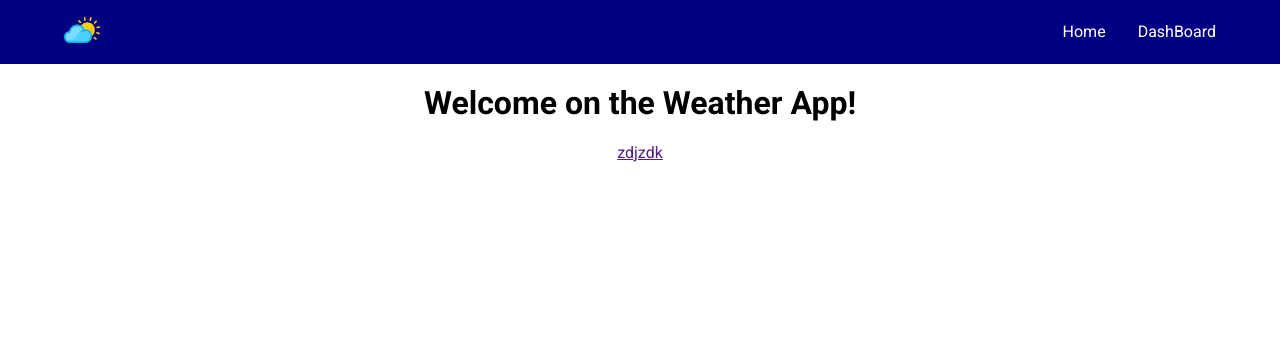
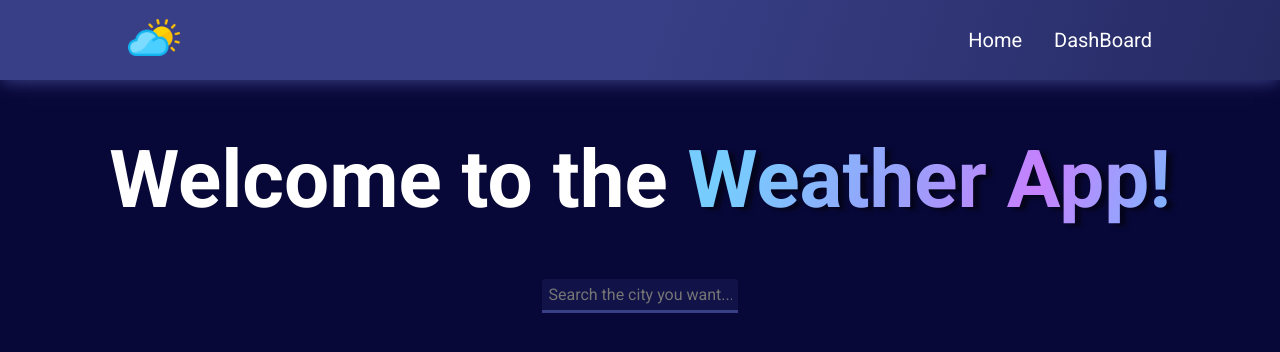
Before and after one commit to YxxgSxxl/vue3-weatherapp, a Vue app: page /#/ in a window 1280 px wide. Shown: the top 352 px of the page. Built offline with nearby package versions, Linux system fonts and the light colour scheme.

Commit message:
Search Bar added

```diff
--- a/public/index.html
+++ b/public/index.html
@@ -1,18 +1,24 @@
 <!DOCTYPE html>
-<html lang="">
+<html lang="en">
+
 <head>
   <meta charset="utf-8">
   <meta http-equiv="X-UA-Compatible" content="IE=edge">
   <meta name="viewport" content="width=device-width,initial-scale=1.0">
   <link rel="icon" href="<%= BASE_URL %>favicon.ico">
-    <title><%= htmlWebpackPlugin.options.title %></title>
+  <title>
+    <%= htmlWebpackPlugin.options.title %>
+  </title>
 </head>
+
 <body>
   <noscript>
-      <strong>We're sorry but <%= htmlWebpackPlugin.options.title %> doesn't work properly without JavaScript enabled. Please enable it to continue.</strong>
+    <strong>We're sorry but <%= htmlWebpackPlugin.options.title %> doesn't work properly without JavaScript enabled.
+        Please enable it to continue.</strong>
   </noscript>
 
   <div id="app"></div>
   <!-- built files will be auto injected -->
 </body>
+
 </html>
--- a/src/App.vue
+++ b/src/App.vue
@@ -1,17 +1,20 @@
 <template>
   <HeaderComp/>
 
-  <h1>Welcome on the Weather App!</h1>
-  <a href="">zdjzdk</a>
+  <h1>Welcome to the <span class="h1-gradient">Weather App!</span></h1>
+
+  <SearchBar/>
 </template>
 
 <script>
-import HeaderComp from './components/HeaderComp.vue'
+import HeaderComp from './components/HeaderComp.vue';
+import SearchBar from './components/SearchBar.vue';
 
 export default {
   name: 'App',
   components: {
     HeaderComp,
+    SearchBar
   }
 }
 </script>
@@ -25,6 +28,29 @@ export default {
   -webkit-font-smoothing: antialiased;
   -moz-osx-font-smoothing: grayscale;
   text-align: center;
-  /* color: #2c3e50; */
+  color: white;
 }
+
+body {
+  background-color: #080838;
+
+  }
+
+  h1 {
+    font-size: 80px;
+    color: white;
+  }
+
+  .h1-gradient {
+    background-color: rgba(123,183,253,1);
+    background-image: linear-gradient( 109.6deg,  rgba(112,246,255,0.33) 11.2%, rgba(221,108,241,0.26) 42%, rgba(229,106,253,0.71) 71.5%, rgba(123,183,253,1) 100.2% );
+    background-size: 100%;
+    background-clip: text;
+    -webkit-background-clip: text;
+    -moz-background-clip: text;
+    -webkit-text-fill-color: transparent;
+    -moz-text-fill-color: transparent;
+
+    filter: drop-shadow(6px 3px 2px rgba(0, 0,0, .5));
+    }
 </style>
--- a/src/components/HeaderComp.vue
+++ b/src/components/HeaderComp.vue
@@ -1,6 +1,6 @@
 <template>
   <header>
-    <a href="#">
+    <a href="index.html">
         <img src="/img/weather-logo.png" alt="">
     </a>
 
@@ -24,16 +24,20 @@ export default {
 
 <style lang="scss" scoped>
 header {
-    background-color: navy;
+    // background-color: #393F86;
+    background: linear-gradient( 109.6deg,  #393F86 50%, #252a63 100.2% );
     color: white;
     height: 2rem;
-    padding: 1rem 4rem 1rem 4rem;
+    padding: 1rem 2rem 1rem 2rem;
+    margin-bottom: 3rem;
     display: flex;
     justify-content: space-between;
     align-items: center;
 
+    box-shadow:  0 4px 16px -2px #393F86;
+
     img {
-        width: 36px;
+        width: 48px;
     }
 
     ul {
@@ -52,4 +56,18 @@ header {
         }
     }
 }
+
+/* Large desktop Responsive */
+@media (min-width: 1200px) {
+    header {
+        background-color: #393F86;
+        height: 3rem;
+        padding: 1rem 8rem 1rem 8rem;
+        font-size: 20px;
+
+        img {
+            width: 52px;
+        }
+    }
+}
 </style>
--- /dev/null
+++ b/src/components/SearchBar.vue
@@ -0,0 +1,34 @@
+<template>
+  <input type="text" name="" id="" v-model="query" @keydown.enter="search()" placeholder="Search the city you want...">
+  <br>
+  <p>{{ result }}</p>
+</template>
+
+<script>
+export default {
+    data() {
+        return {
+            query: ''
+        }
+    },
+
+    methods: {
+        search() {
+            document.querySelector('p').innerText = this.query;
+        }
+    }
+}
+</script>
+
+<style lang="scss" scoped>
+input[type=text] {
+	appearance: none;
+	border: none;
+	outline: none;
+	border-bottom: .2em solid #393F86;
+	background: rgba(#393F86, .2);
+	border-radius: .2em .2em 0 0;
+	padding: .4em;
+	color: #8d96ff;
+}
+</style>
--- a/vue.config.js
+++ b/vue.config.js
@@ -1,4 +1,4 @@
 const { defineConfig } = require('@vue/cli-service')
 module.exports = defineConfig({
-  transpileDependencies: true
+  transpileDependencies: true,
 })
```
Also changed, not shown: public/img/bg-image.jpg (added). Lines whose indentation alone changed are shown as unchanged.
